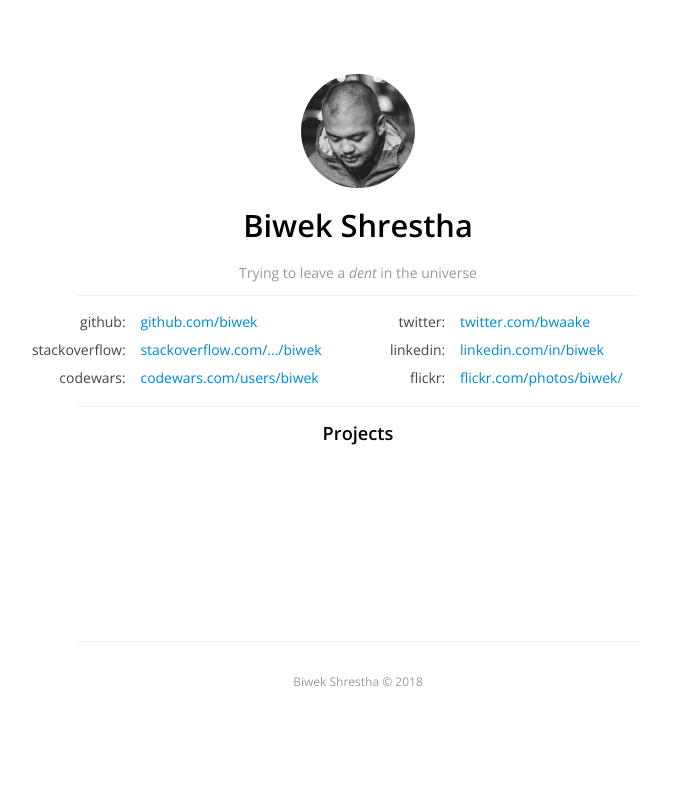
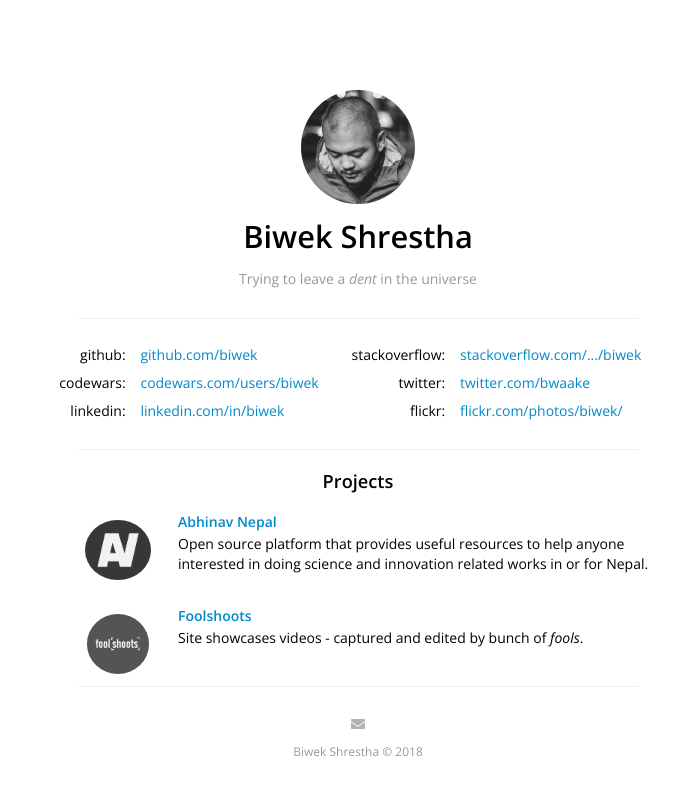
Before and after one commit to biwek/biwek.github.io, a plain HTML site: page index.html in a window 1280 px wide. Shown: the whole page, without its empty margins (282-960 px from the left). Drawn offline with nearby package versions, Linux system fonts and the light colour scheme.

Commit message:
added projects section
... and minor cleanups.

```diff
--- a/assets/javascripts/app.js
+++ b/assets/javascripts/app.js
@@ -1,7 +1,7 @@
 var setFooter = (function() {
 	currentYear = new Date().getFullYear()
 	txt = "Biwek Shrestha &copy; " + currentYear
-	$("section.footer").html(txt);
+	$(".footer .copyright").html(txt);
 });
 
 $(function () {
--- a/assets/stylesheets/responsive.css
+++ b/assets/stylesheets/responsive.css
@@ -1,4 +1,5 @@
 @media only screen and (max-width: 26em) {
+
   body {
     padding: 1em;
   }
@@ -7,11 +8,25 @@
     width: 100% !important;
   }
 
-  .links {
+  .detail .links {
     font-size: 13px;
   }
 
   .projects, .footer {
     width: 100%;
   }
+
+  .projects .project .logo {
+    width: 100%;
+  }
+
+  .projects .project img {
+    height: 80px;
+  }
+
+  .projects .project .description {
+    text-align: center;
+    padding: 10px;
+  }
+
 }
--- a/assets/stylesheets/style.css
+++ b/assets/stylesheets/style.css
@@ -14,12 +14,36 @@ a:hover{
   color: #00B7FF;
 }
 
+h1, h2, h3, h4, h5, h6 {
+  padding: 5px;
+}
+
+h1 {
+  font-size: 2.2em;
+}
+
+h3 {
+  font-size: 1.3em;
+}
+
+hr {
+  display: block;
+  border: 0;
+  border-top: 1px solid #eeeeee;
+  clear: both;
+  width: 80%;
+}
+
 #container {
   width: 700px;
+  margin-top: 20px;
   margin-left: auto;
   margin-right: auto;
   font-size: 14px;
-  margin-top: 1em;
+}
+
+.intro, .detail, .projects, .footer {
+  padding: 10px 0;
 }
 
 .intro {
@@ -27,41 +51,22 @@ a:hover{
 }
 
 .intro img {
-  border-radius: 50%;
   height: 114px;
   margin: 10px;
   opacity: 0.9;
+  border-radius: 50%;
 }
 
-#container h1 {
-  text-align: center;
-  font-size: 2.2em;
-  padding: 10px;
-}
-
-#container p.info {
-  text-align: center;
+.intro p.info {
   color: #999999;
   margin: 15px;
-}
-
-#container h3 {
-  font-size: 1.3em;
-}
-
-#container hr {
-  display: block;
-  border: 0;
-  border-top: 1px solid #eeeeee;
-  clear: both;
-  width: 80%;
 }
 
 .detail {
   display: inline-block;
 }
 
-.links {
+.detail .links {
   width: 300px;
   float: left;
   padding: 5px 0;
@@ -69,20 +74,18 @@ a:hover{
   font-size: 14px;
 }
 
-.links p {
+.detail .links p {
   line-height: 2em;
-  color: #444444;
 }
 
-.title {
+.detail .links .title {
   width: 7em;
   text-align: right;
   display: inline-block;
   padding-right: 0.8em;
 }
 
-.projects, .footer {
-  padding: 10px;
+.projects {
   width: 600px;
   margin-left: auto;
   margin-right: auto;
@@ -92,13 +95,35 @@ a:hover{
   text-align: center;
 }
 
-.projects {
-  height: 200px;
+.projects .project {
+  padding: 15px 0px;
+}
+
+.projects .project .logo {
+  width: 120px;
+  float: left;
+  text-align: center;
+  padding: 10px 0;
+}
+
+.projects .project p {
+  line-height: 20px;
+}
+
+.projects .project img {
+  border-radius: 50%;
+  height: 60px;
+  opacity: 0.9;
 }
 
 .footer {
-  margin-top: 2em;
   color: #999999;
   font-size: 12px;
   text-align: center;
 }
+
+.footer img {
+  height: 10px;
+  opacity: 0.3;
+  padding: 15px;
+}
--- a/index.html
+++ b/index.html
@@ -14,60 +14,98 @@
 
     <script src="https://code.jquery.com/jquery-3.3.1.slim.js" integrity="sha256-fNXJFIlca05BIO2Y5zh1xrShK3ME+/lYZ0j+ChxX2DA=" crossorigin="anonymous"></script>
     <script src="assets/javascripts/app.js"></script>
+    <script async src="https://www.googletagmanager.com/gtag/js?id=UA-122999691-1"></script>
+    <script>
+      window.dataLayer = window.dataLayer || [];
+      function gtag(){dataLayer.push(arguments);}
+      gtag('js', new Date());
+      gtag('config', 'UA-122999691-1');
+    </script>
   </head>
 
   <body>
     <div id="container">
-      <section class="intro">
-        <img src="assets/images/dude.png" alt="dude">
+      <div class="intro">
+        <img src="assets/images/dude.png" alt="dude"/>
         <h1>Biwek Shrestha</h1>
         <p class="info">
           Trying to leave a <i>dent</i> in the universe
         </p>
-      </section>
+      </div>
 
       <hr>
 
-      <section class="detail">
-        <section class="links">
+      <div class="detail">
+        <div class="links">
           <p>
             <span class="title">github:</span>
             <a href="https://github.com/biwek" target="_blank">github.com/biwek</a>
           </p>
           <p>
+            <span class="title">codewars:</span>
+            <a href="https://www.codewars.com/users/biwek" target="_blank">codewars.com/users/biwek</a>
+          </p>
+          <p>
+            <span class="title">linkedin:</span>
+            <a href="https://linkedin.com/in/biwek" target="_blank">linkedin.com/in/biwek</a>
+          </p>
+        </div>
+        <div class="links">
+          <p>
             <span class="title">stackoverflow:</span>
             <a href="https://stackoverflow.com/users/3057947/biwek" target="_blank">stackoverflow.com/.../biwek</a>
           </p>
-          <p>
-            <span class="title">codewars:</span>
-            <a href="https://www.codewars.com/users/biwek" target="_blank">codewars.com/users/biwek</a>
-          </p>
-        </section>
-        <section class="links">
           <p>
             <span class="title">twitter:</span>
             <a href="https://twitter.com/bwaake" target="_blank">twitter.com/bwaake</a>
           </p>
           <p>
-            <span class="title">linkedin:</span>
-            <a href="https://linkedin.com/in/biwek" target="_blank">linkedin.com/in/biwek</a>
-          </p>
-          <p>
             <span class="title">flickr:</span>
             <a href="https://www.flickr.com/photos/biwek" target="_blank">flickr.com/photos/biwek/</a>
           </p>
-        </section>
-      </section>
+        </div>
+      </div>
 
       <hr>
 
-      <section class="projects">
+      <div class="projects">
         <h3>Projects</h3>
-      </section>
+        <div class="project">
+          <div class="logo">
+            <a href="https://abhinavnepal.com" target="_blank">
+              <img src="assets/images/abhinav_nepal_logo.png" alt="abhinav_nepal"/>
+            </a>
+          </div>
+          <div class="description">
+            <h5><a href="https://abhinavnepal.com" target="_blank">Abhinav Nepal</a></h5>
+            <p>
+              Open source platform that provides useful resources to help anyone interested in doing science and innovation related works in or for Nepal.
+            </p>
+          </div>
+        </div>
+        <div class="project">
+          <div class="logo">
+            <a href="http://foolshoots.com" target="_blank">
+              <img src="assets/images/foolshoots.png" alt="foolshoots"/>
+            </a>
+          </div>
+          <div class="description">
+            <h5><a href="http://foolshoots.com" target="_blank">Foolshoots</a></h5>
+            <p>
+              Site showcases videos - captured and edited by bunch of <i>fools</i>.
+            </p>
+          </div>
+        </div>
+      </div>
 
       <hr>
 
-      <section class="footer"></section>
+      <div class="footer">
+        <a href="mailto:biweks@gmail.com">
+          <img src="assets/images/envelope.png" alt="mail"/>
+        </a>
+        <div class="copyright"></div>
+      </div>
     </div>
   </body>
 </html>
```
Also changed, not shown: assets/images/abhinav_nepal_logo.png (added), assets/images/envelope.png (added), assets/images/foolshoots.png (added).
